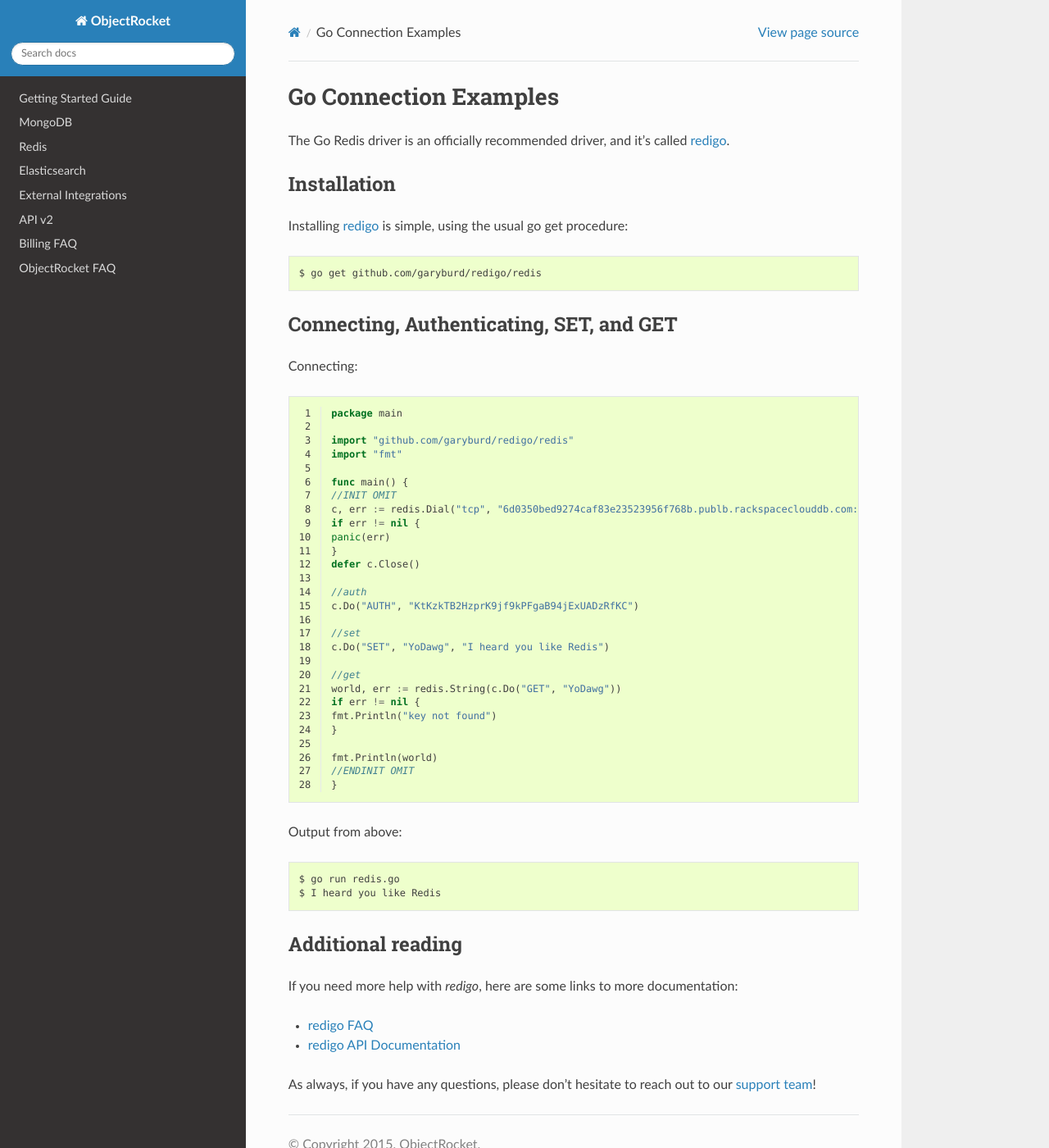
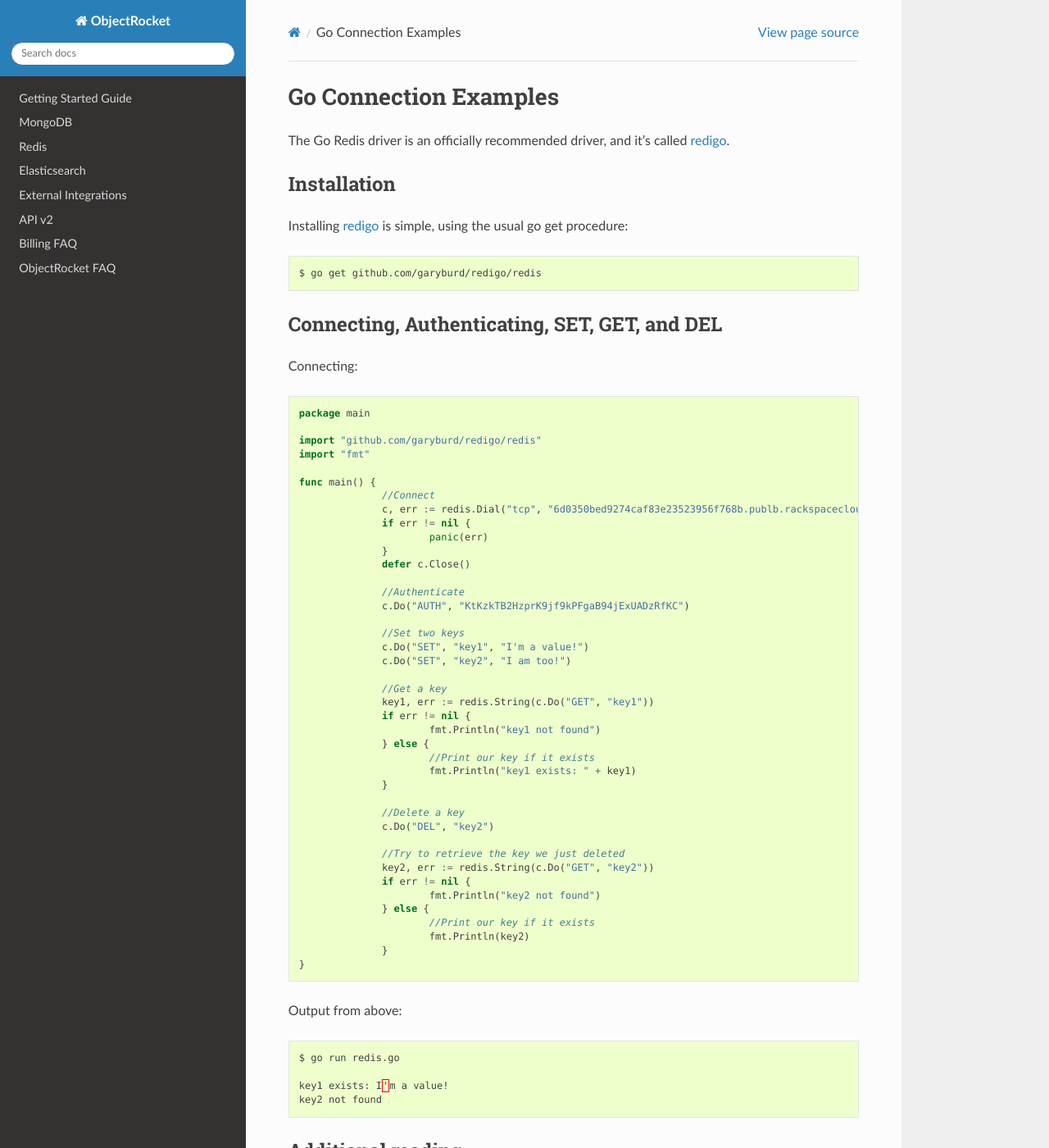
Before and after one commit to zcorleissen/documentation, a Sphinx documentation site: the page built from source/redis_go_examples.rst, in a window 1280 px wide and 1400 px high. Shown: the whole window at 82% size. Built offline with Sphinx 7.4.7 and the Read the Docs theme 2.0.0, drawn with Linux system fonts in a browser that asks for light colours.

Commit message:
Regis go example!

```diff
--- a/source/redis_go_examples.rst
+++ b/source/redis_go_examples.rst
@@ -14,13 +14,12 @@
 
    $ go get github.com/garyburd/redigo/redis
 
-Connecting, Authenticating, SET, and GET
-----------------------------------------
+Connecting, Authenticating, SET, GET, and DEL
+---------------------------------------------
 
 Connecting:
 
 .. code-block:: go
-  :linenos:
 
   package main
 
@@ -28,27 +27,40 @@
   import "fmt"
 
   func main() {
-  //INIT OMIT
-  c, err := redis.Dial("tcp", "6d0350bed9274caf83e23523956f768b.publb.rackspaceclouddb.com:6379")
-  if err != nil {
-  panic(err)
-  }
-  defer c.Close()
+		//Connect
+		c, err := redis.Dial("tcp", "6d0350bed9274caf83e23523956f768b.publb.rackspaceclouddb.com:6379")
+		if err != nil {
+			panic(err)
+		}
+		defer c.Close()
 
-  //auth
-  c.Do("AUTH", "KtKzkTB2HzprK9jf9kPFgaB94jExUADzRfKC")
+		//Authenticate
+		c.Do("AUTH", "KtKzkTB2HzprK9jf9kPFgaB94jExUADzRfKC")
 
-  //set
-  c.Do("SET", "YoDawg", "I heard you like Redis")
+		//Set two keys
+		c.Do("SET", "key1", "I'm a value!")
+		c.Do("SET", "key2", "I am too!")
 
-  //get
-  world, err := redis.String(c.Do("GET", "YoDawg"))
-  if err != nil {
-  fmt.Println("key not found")
-  }
+		//Get a key
+		key1, err := redis.String(c.Do("GET", "key1"))
+		if err != nil {
+			fmt.Println("key1 not found")
+		} else {
+			//Print our key if it exists
+			fmt.Println("key1 exists: " + key1)
+		}
 
-  fmt.Println(world)
-  //ENDINIT OMIT
+		//Delete a key
+		c.Do("DEL", "key2")
+
+		//Try to retrieve the key we just deleted
+		key2, err := redis.String(c.Do("GET", "key2"))
+		if err != nil {
+			fmt.Println("key2 not found")
+		} else {
+			//Print our key if it exists
+			fmt.Println(key2)
+		}
   }
 
 Output from above:
@@ -56,7 +68,9 @@
 .. code-block:: bash
 
    $ go run redis.go
-   $ I heard you like Redis
+
+   key1 exists: I'm a value!
+   key2 not found
 
 
 Additional reading
```
